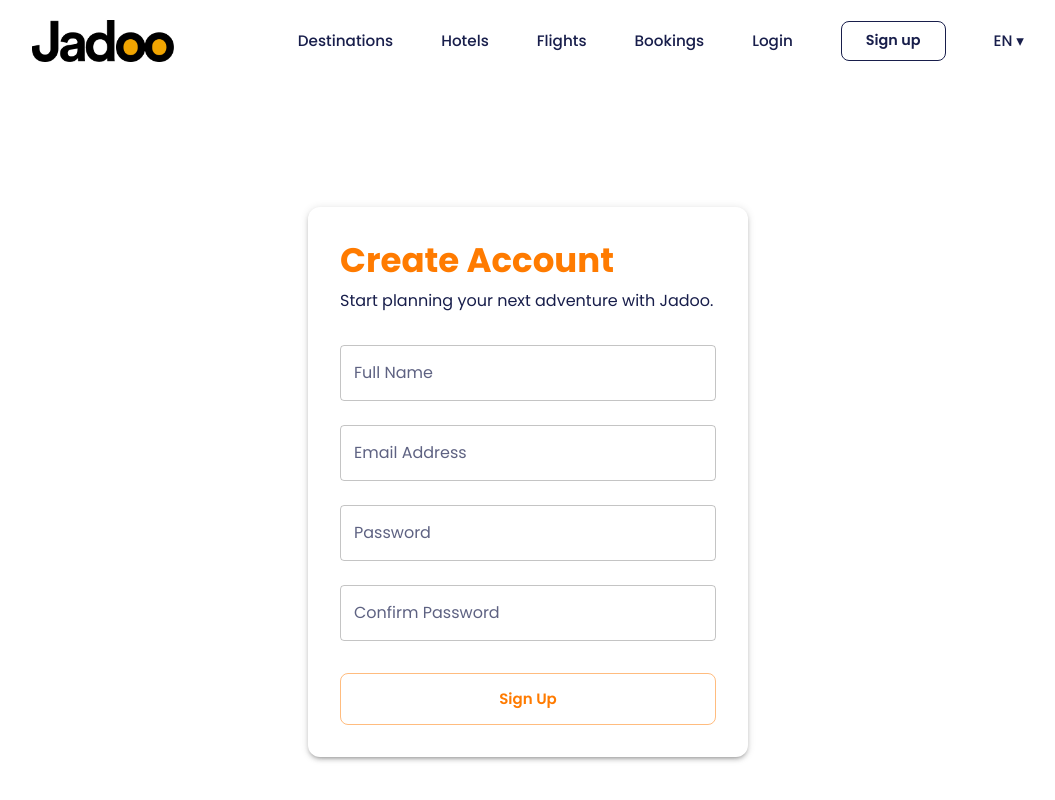
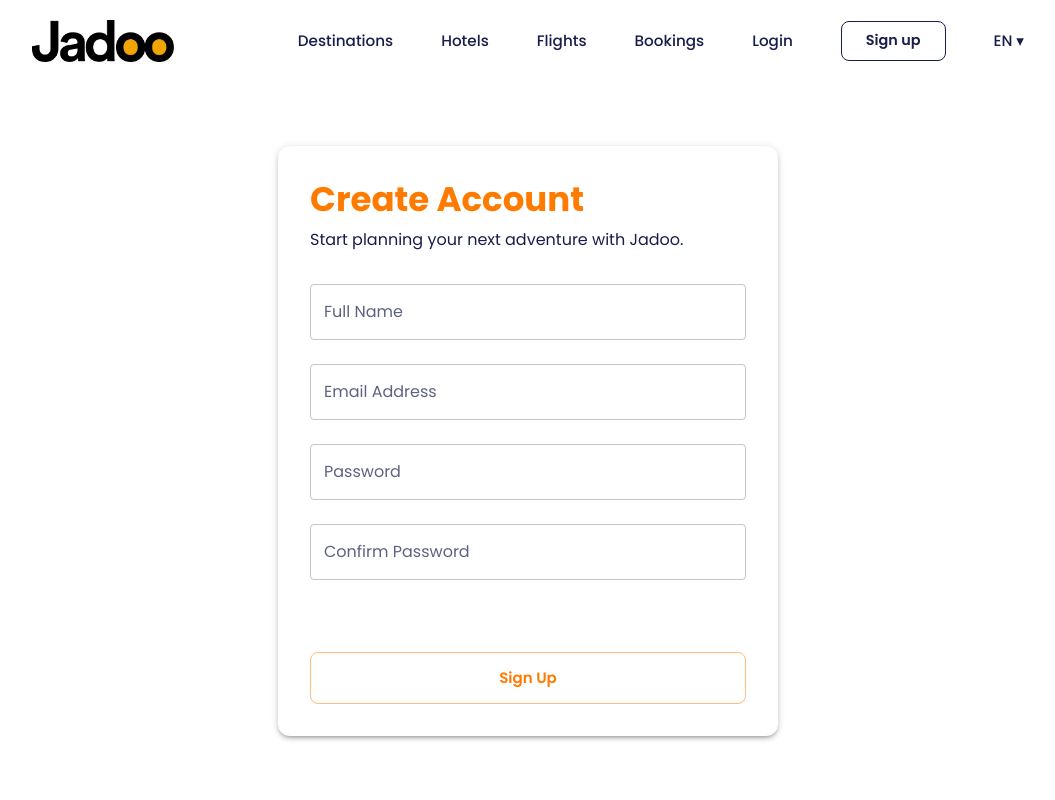
Before and after one commit to kabica/otb-hero, a React (Vite) app: page /signup in a window 1280 px wide. Shown: the top 800 px of the page, without its empty margins (112-1167 px from the left). Built offline with nearby package versions, Linux system fonts and the light colour scheme; a web font is replaced by a local one.

Commit message:
update styling

```diff
--- a/src/components/Login/index.tsx
+++ b/src/components/Login/index.tsx
@@ -1,8 +1,10 @@
+// ──────────── Static + Imports ────────────
+import * as React from 'react'
+
+import { Box, TextField, Button, Typography, Alert } from '@mui/material'
+import { zodResolver } from '@hookform/resolvers/zod'
 import { useForm } from 'react-hook-form'
 import { z } from 'zod'
-import { zodResolver } from '@hookform/resolvers/zod'
-import { Box, TextField, Button, Typography, Alert } from '@mui/material'
-import { useState } from 'react'
 
 const loginSchema = z.object({
   email: z.string().min(1, 'Email is required').email('Please enter a valid email address'),
@@ -15,7 +17,7 @@ const loginSchema = z.object({
 type LoginForm = z.infer<typeof loginSchema>
 
 const Login = () => {
-  const [submitError, setSubmitError] = useState('')
+  const [submitError, setSubmitError] = React.useState('')
 
   const {
     register,
@@ -40,21 +42,18 @@ const Login = () => {
   return (
     <Box
       sx={{
-        minHeight: '100vh',
         display: 'flex',
-        alignItems: 'center',
         justifyContent: 'center',
-        bgcolor: '#f8f9fa',
       }}
     >
       <Box
         sx={{
-          maxWidth: 420,
+          maxWidth: 500,
+          mt: 8,
           width: '100%',
           p: 4,
           borderRadius: 3,
           boxShadow: 3,
-          bgcolor: 'white',
         }}
       >
         <Typography variant="h4" color="accent" sx={{ fontWeight: 700, mb: 1 }}>
@@ -115,7 +114,7 @@ const Login = () => {
             variant="outlined"
             size="large"
             disabled={isSubmitting}
-            sx={{ mt: 3, py: 1.5, fontWeight: 600 }}
+            sx={{ mt: 8, py: 1.5, fontWeight: 600 }}
           >
             {isSubmitting ? 'Signing in...' : 'Sign In'}
           </Button>
--- a/src/components/Signup/index.tsx
+++ b/src/components/Signup/index.tsx
@@ -1,8 +1,10 @@
-import { useState } from 'react'
+// ──────────── Static + Imports ────────────
+import * as React from 'react'
+
+import { Alert, Box, Button, TextField, Typography } from '@mui/material'
+import { zodResolver } from '@hookform/resolvers/zod'
 import { useForm } from 'react-hook-form'
 import { z } from 'zod'
-import { zodResolver } from '@hookform/resolvers/zod'
-import { Alert, Box, Button, TextField, Typography } from '@mui/material'
 
 const signupSchema = z
   .object({
@@ -30,7 +32,7 @@ const helperTextSx = {
 }
 
 const Signup = () => {
-  const [submitError, setSubmitError] = useState('')
+  const [submitError, setSubmitError] = React.useState('')
 
   const {
     register,
@@ -56,9 +58,7 @@ const Signup = () => {
   return (
     <Box
       sx={{
-        minHeight: '100vh',
         display: 'flex',
-        alignItems: 'center',
         justifyContent: 'center',
         px: 2,
         bgcolor: 'background.default',
@@ -66,12 +66,13 @@ const Signup = () => {
     >
       <Box
         sx={{
-          maxWidth: 440,
+          maxWidth: 500,
+          mt: 8,
           width: '100%',
           p: 4,
           borderRadius: 3,
           boxShadow: 3,
-          bgcolor: 'background.paper',
+          bgcolor: 'white',
         }}
       >
         <Typography variant="h4" color="accent" sx={{ fontWeight: 700, mb: 1 }}>
@@ -139,7 +140,7 @@ const Signup = () => {
             variant="outlined"
             size="large"
             disabled={isSubmitting}
-            sx={{ mt: 3, py: 1.5, fontWeight: 600 }}
+            sx={{ mt: 8, py: 1.5, fontWeight: 600 }}
           >
             {isSubmitting ? 'Creating account...' : 'Sign Up'}
           </Button>
```
